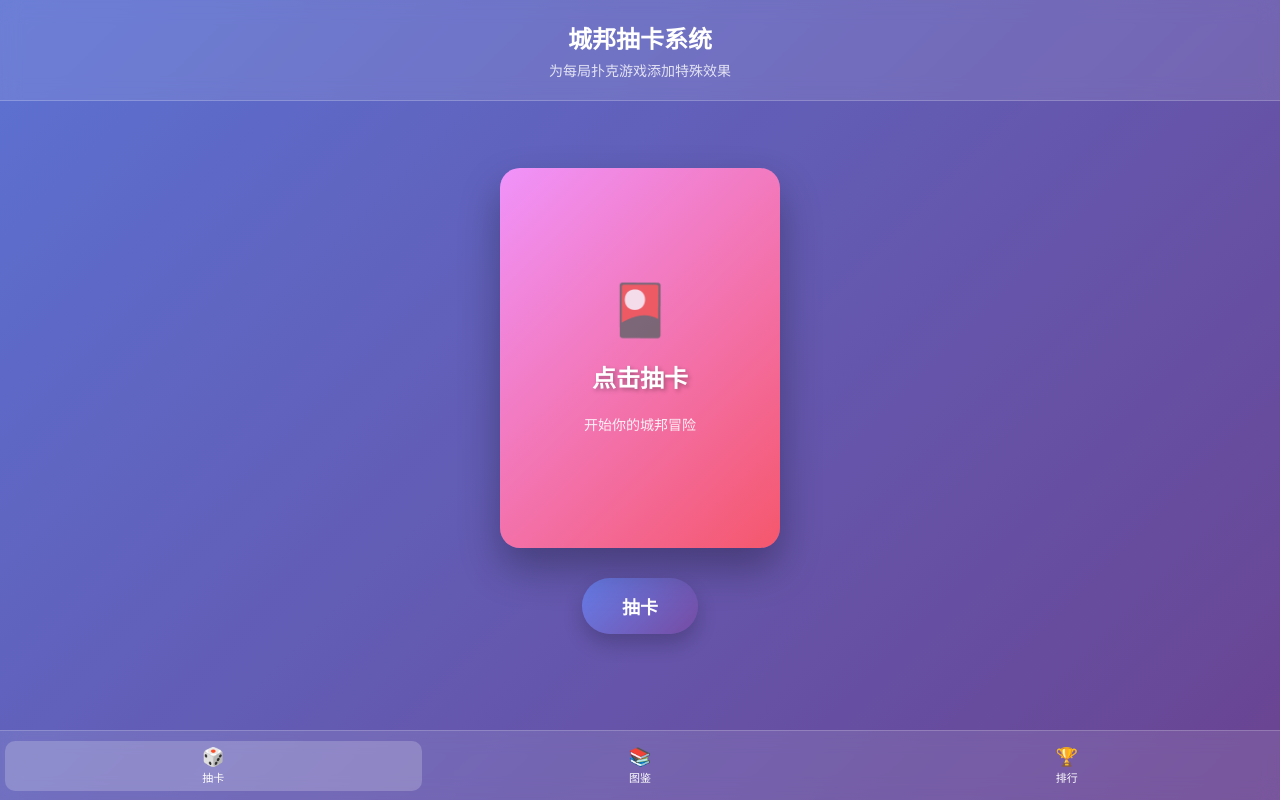
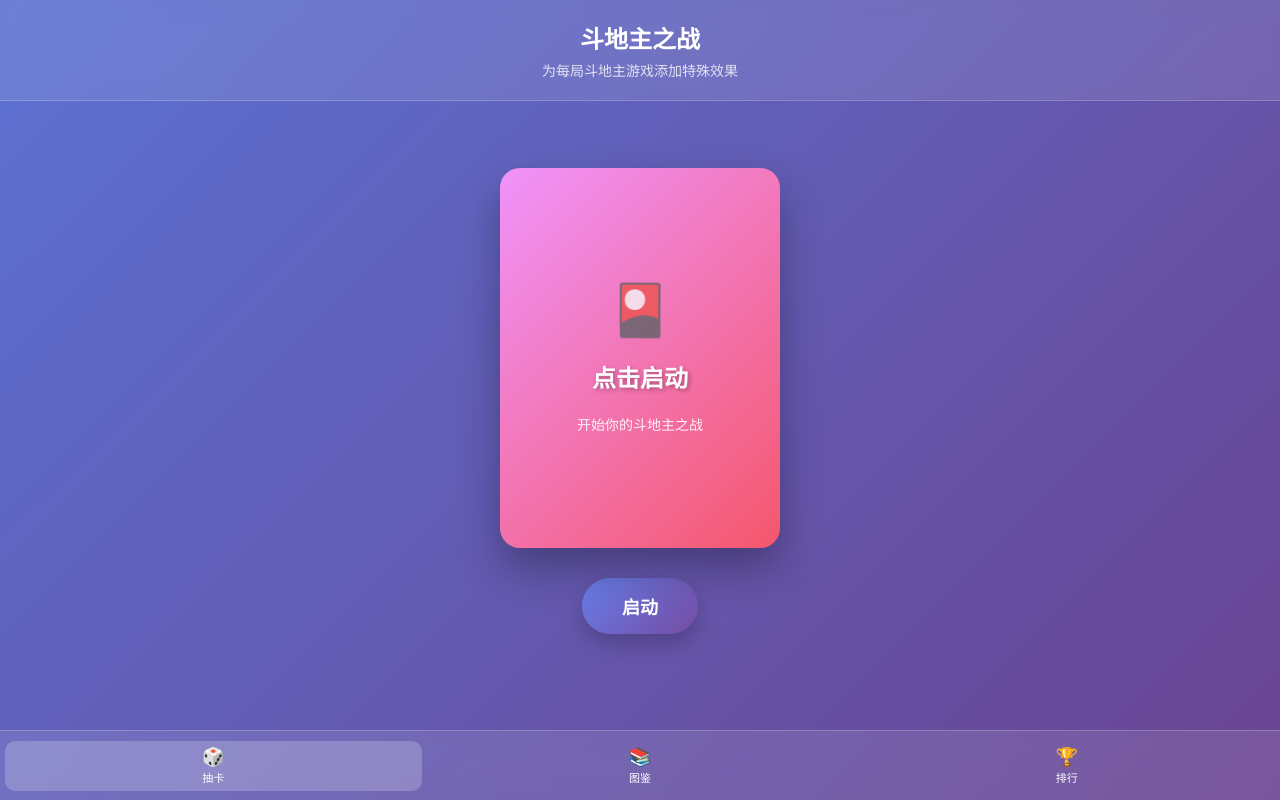
Before and after one commit to g13231233/ddzzz, a plain HTML site: page index.html in a window 1280 px wide. Drawn offline with Linux system fonts and the light colour scheme.

Commit message:
Update index.html

```diff
--- a/index.html
+++ b/index.html
@@ -5,7 +5,7 @@
     <meta name="viewport" content="width=device-width, initial-scale=1.0, maximum-scale=1.0, user-scalable=no">
     <meta name="apple-mobile-web-app-capable" content="yes">
     <meta name="apple-mobile-web-app-status-bar-style" content="black-translucent">
-    <title>城邦抽卡系统</title>
+    <title>斗地主之战</title>
     <style>
         * {
             margin: 0;
@@ -467,8 +467,8 @@
 <body>
     <div class="app-container">
         <div class="header">
-            <h1>城邦抽卡系统</h1>
-            <p>为每局扑克游戏添加特殊效果</p>
+            <h1>斗地主之战</h1>
+            <p>为每局斗地主游戏添加特殊效果</p>
         </div>
 
         <div class="main-content">
@@ -476,10 +476,10 @@
             <div class="draw-page" id="drawPage">
                 <div class="card-display" id="cardDisplay">
                     <div class="card-icon">🎴</div>
-                    <div class="card-title">点击抽卡</div>
-                    <div class="card-description">开始你的城邦冒险</div>
+                    <div class="card-title">点击启动</div>
+                    <div class="card-description">开始你的斗地主之战</div>
                 </div>
-                <button class="draw-button" id="drawButton">抽卡</button>
+                <button class="draw-button" id="drawButton">启动</button>
                 <div class="loading" id="loading">
                     <div class="loading-spinner"></div>
                 </div>
@@ -488,8 +488,8 @@
             <!-- 图鉴页面 -->
             <div class="collection-page" id="collectionPage">
                 <div class="collection-header-text">
-                    <h2>城邦图鉴</h2>
-                    <p>查看所有可用的城邦效果</p>
+                    <h2>图鉴</h2>
+                    <p>查看所有可用的效果</p>
                 </div>
                 <div class="collection-grid" id="collectionGrid">
                     <!-- 卡片将通过JavaScript动态生成 -->
@@ -500,7 +500,7 @@
             <div class="leaderboard-page" id="leaderboardPage">
                 <div class="leaderboard-header">
                     <h2>排行榜</h2>
-                    <p>顶级玩家积分榜</p>
+                    <p>玩家积分榜</p>
                 </div>
                 <div class="leaderboard-list" id="leaderboardList">
                     <!-- 排行榜数据将通过JavaScript动态生成 -->
@@ -531,42 +531,42 @@
                 id: 1,
                 name: "黄金之城",
                 icon: "💰",
-                description: "本局游戏中，所有玩家初始筹码翻倍",
+                description: "所有玩家积分奖励翻倍",
                 color: "linear-gradient(135deg, #f6d365 0%, #fda085 100%)"
             },
             {
                 id: 2,
-                name: "魔法学院",
+                name: "公平交易",
                 icon: "🔮",
-                description: "允许玩家每局使用一次换牌技能",
+                description: "所有玩家都可以和下家交换一张牌",
                 color: "linear-gradient(135deg, #a8edea 0%, #fed6e3 100%)"
             },
             {
                 id: 3,
-                name: "暗影要塞",
+                name: "暗夜之光",
                 icon: "🌙",
-                description: "本局所有玩家的手牌对其他玩家不可见",
+                description: "所有玩家全部明牌打",
                 color: "linear-gradient(135deg, #2c3e50 0%, #3498db 100%)"
             },
             {
                 id: 4,
                 name: "时间神殿",
                 icon: "⏰",
-                description: "每轮可以多获得10秒的思考时间",
+                description: "本局游戏限时3分钟，3分钟后谁的牌最少谁赢",
                 color: "linear-gradient(135deg, #ffecd2 0%, #fcb69f 100%)"
             },
             {
                 id: 5,
                 name: "幸运广场",
                 icon: "🍀",
-                description: "本局游戏中，所有玩家获得一次重抽机会",
+                description: "所有玩家可在已出牌库中随机抽一张牌",
                 color: "linear-gradient(135deg, #a8e6cf 0%, #dcedc1 100%)"
             },
             {
                 id: 6,
-                name: "智慧之塔",
+                name: "我要验牌",
                 icon: "🧠",
-                description: "允许玩家查看牌堆顶部的3张牌",
+                description: "所有玩家都可以选择看上家或下家的牌，二选一",
                 color: "linear-gradient(135deg, #667eea 0%, #764ba2 100%)"
             },
             {
```
